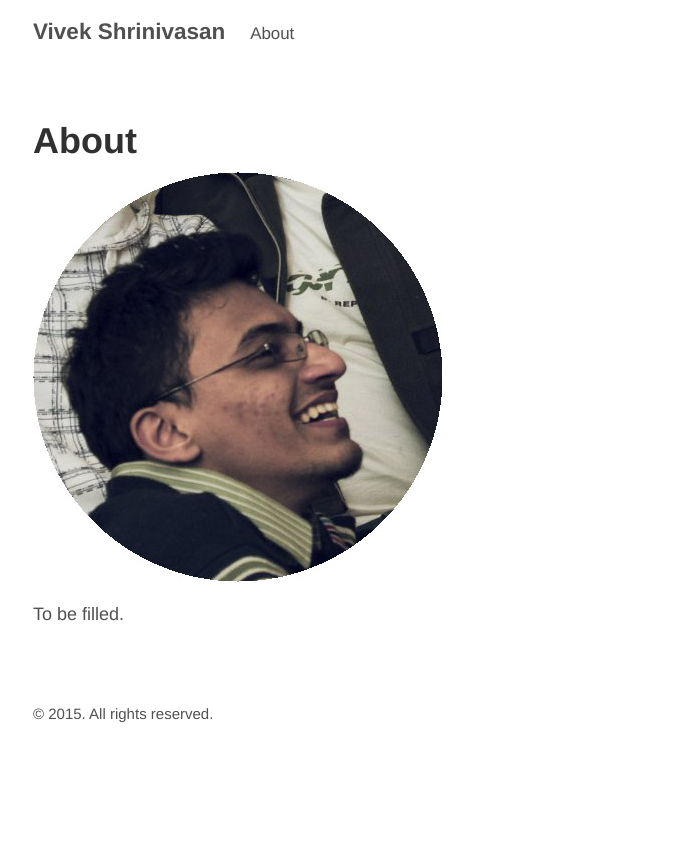
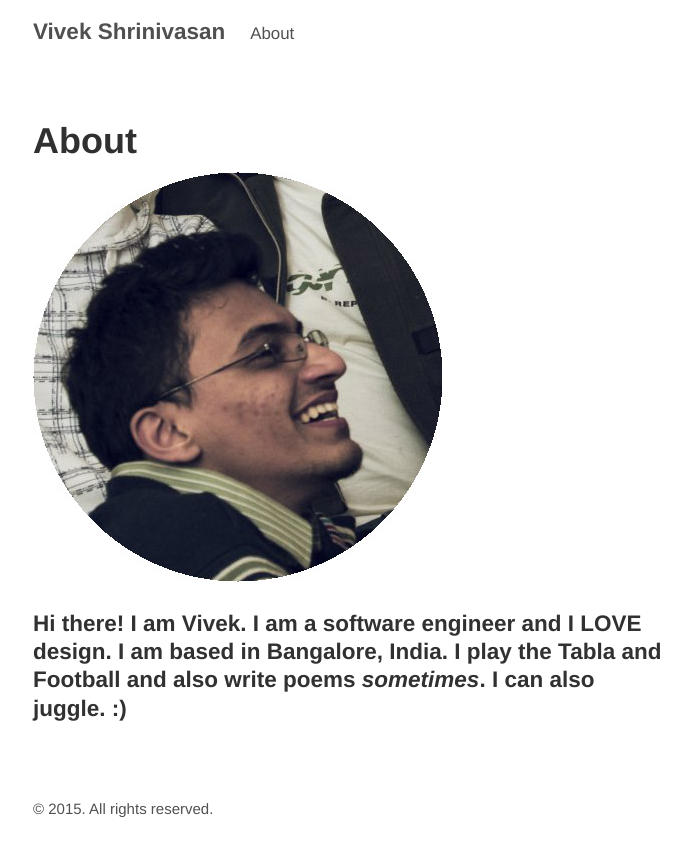
Before and after one commit to kaizer1v/kaizer1v.github.io, a Jekyll site: the page built from about.md, in a window 1280 px wide. Shown: the top 856 px of the page, without its empty margins (292-983 px from the left). Built offline with Jekyll 4.4.1, drawn with Linux system fonts in a browser that asks for light colours.

Commit message:
added about me

```diff
--- a/about.md
+++ b/about.md
@@ -6,4 +6,4 @@ title: About
 ![My helpful screenshot](/assets/me.jpg)
 
 <!-- To be filled -->
-<p>To be filled.</p>
+### Hi there! I am Vivek. I am a software engineer and I LOVE design. I am based in Bangalore, India. I play the Tabla and Football and also write poems _sometimes_. I can also juggle. :)
```
